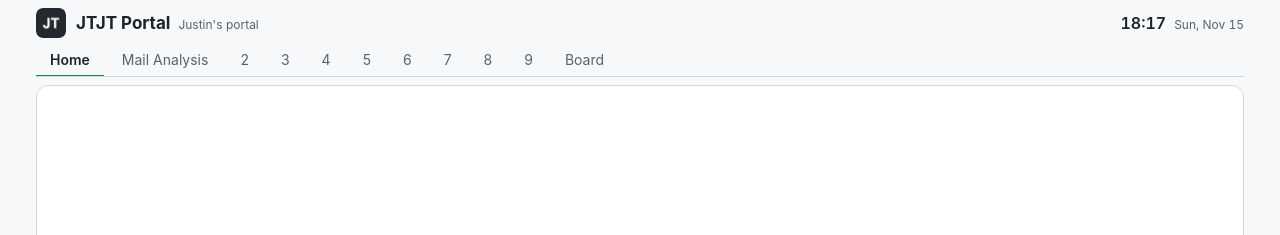
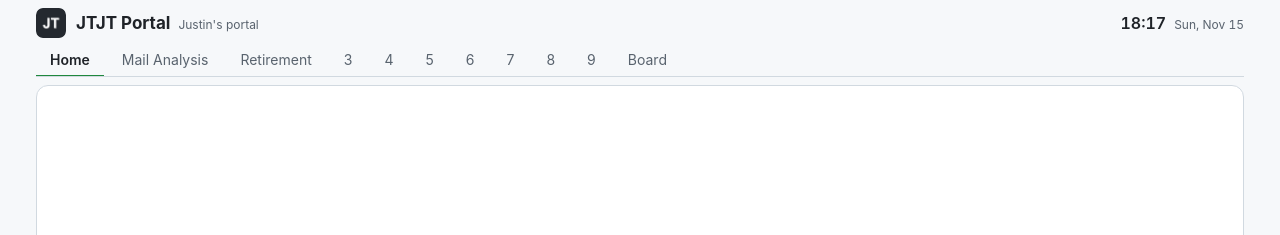
Before and after one commit to justinchoius-droid/JTJT, a plain HTML site: page index.html in a window 1280 px wide. Shown: the top 235 px of the page. Drawn offline with Linux system fonts and the light colour scheme.

Commit message:
Tab 2 → Retirement (A33 GAS app)
Co-Authored-By: Claude Opus 5.5 <noreply@anthropic.com>

```diff
--- a/index.html
+++ b/index.html
@@ -103,8 +103,8 @@
 </div>
 
 <script>
-  // Tabs 2–9 are placeholders — names and contents will be filled in later.
-  const TABS = ['Home', 'Mail Analysis', '2', '3', '4', '5', '6', '7', '8', '9', 'Board'];
+  // Tabs 3–9 are placeholders — names and contents will be filled in later.
+  const TABS = ['Home', 'Mail Analysis', 'Retirement', '3', '4', '5', '6', '7', '8', '9', 'Board'];
   const slug = name => name.toLowerCase().replace(/\s+/g, '-');
 
   // Tabs that show a Google Apps Script web app in a frame below the menu bar
@@ -112,6 +112,10 @@
     'Mail Analysis': {
       url: 'https://script.google.com/macros/s/AKfycbyhHgECZuqvMTiRBSincWyR5vhSh59xQvKEBhEKT3T2jHez-mFExy2YGf7GqucHfZoE/exec',
       desc: '받은편지함 수신 분석 · 도메인·발신자별 대화 수 (2026.02–11.14)',
+    },
+    'Retirement': {
+      url: 'https://script.google.com/macros/s/AKfycbx9V3O-ss9q447yq-6WeapDIi-hKunyu63_RhQqk9lxmPE41gt04SBfyDFmMqRT_L0AbA/exec',
+      desc: '노후계획 · retirement_model.xlsx (Drive) 실시간 반영',
     },
     'Board': {
       url: 'https://script.google.com/macros/s/AKfycbyoq0pOoh4E7RFAbprfkx6TQNt3oGXn-TZXFvpzZNw64cBJjJLAseUVR8_7CU3w2XF3/exec',
```
